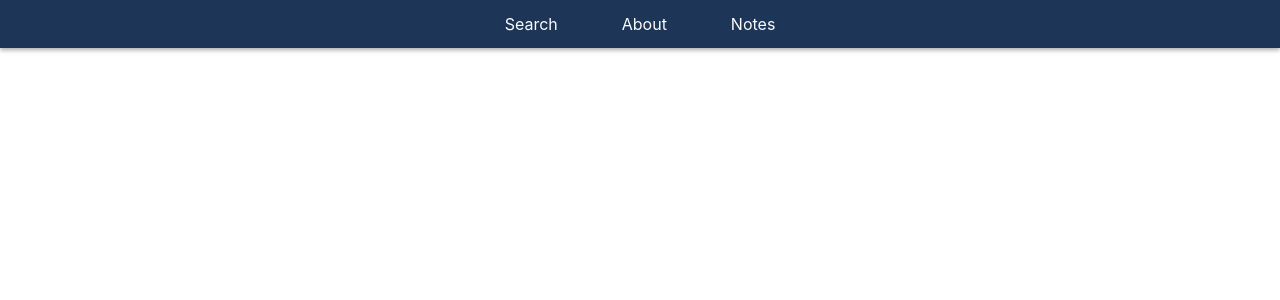
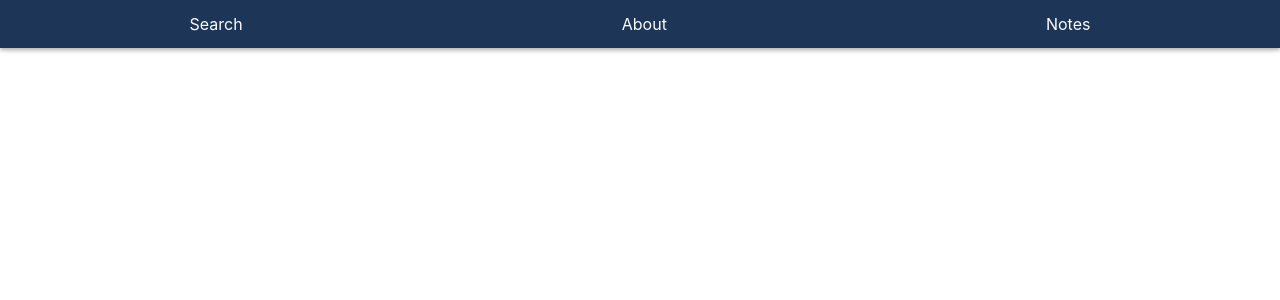
Before and after one commit to leo-generali/college-checklist, a React (Create React App) app: page / in a window 1280 px wide. Shown: the top 300 px of the page. Built offline with nearby package versions, Linux system fonts and the light colour scheme.

Commit message:
Fix header issues

```diff
--- a/src/css/styles.css
+++ b/src/css/styles.css
@@ -73,9 +73,8 @@ p {
   display: -webkit-box;
   display: -ms-flexbox;
   display: flex;
-  -webkit-box-pack: center;
-      -ms-flex-pack: center;
-          justify-content: center;
+  -ms-flex-pack: distribute;
+      justify-content: space-around;
   width: 100%;
   background: #1d3557;
   box-shadow: 0 1.5px 4px rgba(0, 0, 0, 0.24), 0 1.5px 6px rgba(0, 0, 0, 0.12); }
@@ -98,7 +97,7 @@ p {
 .header--item__link {
   color: #FCFCFC;
   text-decoration: none;
-  padding: 1rem 2rem;
+  padding: 1rem 20px;
   font-size: 1rem; }
 
 .header--item__active {
--- a/src/styles/components/_app.scss
+++ b/src/styles/components/_app.scss
@@ -4,7 +4,7 @@
 
 .header {
   display: flex;
-  justify-content: center;
+  justify-content: space-around;
 
   width: 100%;
 
@@ -27,7 +27,8 @@
 .header--item__link {
   color: $header-font;
   text-decoration: none;
-  padding: 1rem 2rem;
+  padding: 1rem 20px;
+
   @include font-size(1);
 }
 
```
Also changed, not shown: 1 other file (tests, documents, lock files or other folders).
